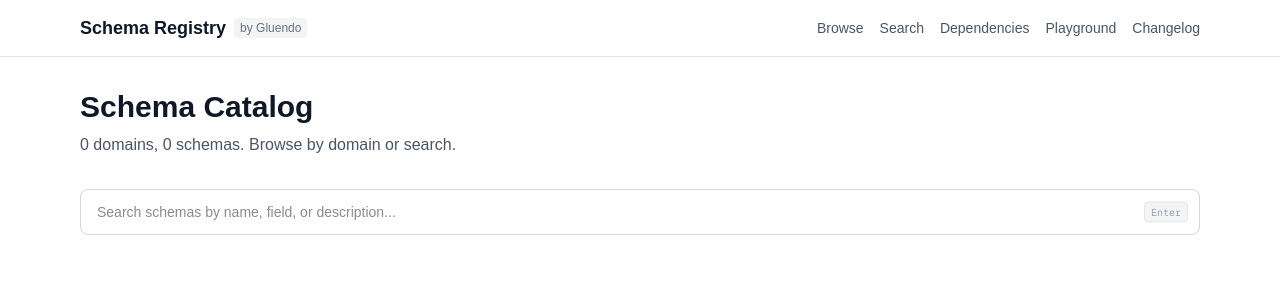
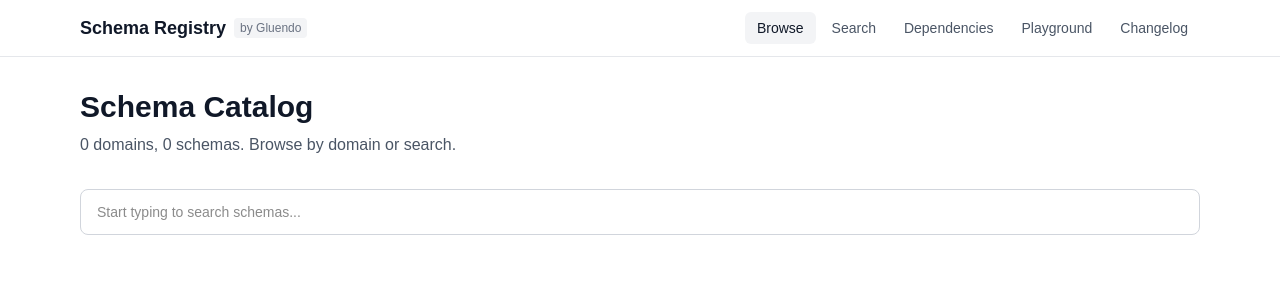
Before and after one commit to Gluendo/schema-registry, a Next.js app in the folder catalog/: page /schema-registry/ in a window 1280 px wide. Shown: the top 300 px of the page. Built offline with nearby package versions, Linux system fonts and the light colour scheme.

Commit message:
Active nav link highlighting + live search from home page
- Header: active page gets highlighted background (gray pill)
- Browse stays active when viewing domain/entity/version pages
- Home page search bar navigates to search page as you type (300ms debounce)

```diff
--- a/catalog/components/layout/Header.tsx
+++ b/catalog/components/layout/Header.tsx
@@ -1,31 +1,49 @@
+"use client";
+
 import Link from "next/link";
+import { usePathname } from "next/navigation";
+
+const navItems = [
+  { href: "/", label: "Browse" },
+  { href: "/search", label: "Search" },
+  { href: "/dependencies", label: "Dependencies" },
+  { href: "/playground", label: "Playground" },
+  { href: "/changelog", label: "Changelog" },
+];
 
 export function Header() {
+  const pathname = usePathname();
+
+  const isActive = (href: string) => {
+    if (href === "/") return pathname === "/" || pathname.startsWith("/domains");
+    return pathname.startsWith(href);
+  };
+
   return (
     <header className="sticky top-0 z-10 bg-white border-b border-gray-200">
       <div className="max-w-6xl mx-auto px-4 h-14 flex items-center justify-between">
         <Link href="/" className="flex items-center gap-2">
-          <span className="text-lg font-bold text-gray-900">Schema Registry</span>
+          <span className="text-lg font-bold text-gray-900">
+            Schema Registry
+          </span>
           <span className="text-xs bg-gray-100 text-gray-500 px-1.5 py-0.5 rounded">
             by Gluendo
           </span>
         </Link>
-        <nav className="flex items-center gap-4 text-sm">
-          <Link href="/" className="text-gray-600 hover:text-gray-900">
-            Browse
-          </Link>
-          <Link href="/search" className="text-gray-600 hover:text-gray-900">
-            Search
-          </Link>
-          <Link href="/dependencies" className="text-gray-600 hover:text-gray-900">
-            Dependencies
-          </Link>
-          <Link href="/playground" className="text-gray-600 hover:text-gray-900">
-            Playground
-          </Link>
-          <Link href="/changelog" className="text-gray-600 hover:text-gray-900">
-            Changelog
-          </Link>
+        <nav className="flex items-center gap-1 text-sm">
+          {navItems.map((item) => (
+            <Link
+              key={item.href}
+              href={item.href}
+              className={`px-3 py-1.5 rounded-md transition-colors ${
+                isActive(item.href)
+                  ? "bg-gray-100 text-gray-900 font-medium"
+                  : "text-gray-600 hover:text-gray-900 hover:bg-gray-50"
+              }`}
+            >
+              {item.label}
+            </Link>
+          ))}
         </nav>
       </div>
     </header>
--- a/catalog/components/layout/SearchBar.tsx
+++ b/catalog/components/layout/SearchBar.tsx
@@ -1,31 +1,27 @@
 "use client";
 
 import { useRouter } from "next/navigation";
-import { useState } from "react";
+import { useRef } from "react";
 
 export function SearchBar() {
   const router = useRouter();
-  const [query, setQuery] = useState("");
+  const timerRef = useRef<ReturnType<typeof setTimeout> | null>(null);
 
-  const handleSubmit = (e: React.FormEvent) => {
-    e.preventDefault();
-    if (query.trim()) {
-      router.push(`/search?q=${encodeURIComponent(query.trim())}`);
+  const handleChange = (value: string) => {
+    if (timerRef.current) clearTimeout(timerRef.current);
+    if (value.trim()) {
+      timerRef.current = setTimeout(() => {
+        router.push(`/search?q=${encodeURIComponent(value.trim())}`);
+      }, 300);
     }
   };
 
   return (
-    <form onSubmit={handleSubmit} className="relative">
-      <input
-        type="text"
-        value={query}
-        onChange={(e) => setQuery(e.target.value)}
-        placeholder="Search schemas by name, field, or description..."
-        className="w-full px-4 py-3 border border-gray-300 rounded-lg text-sm focus:outline-none focus:ring-2 focus:ring-blue-500 focus:border-transparent"
-      />
-      <kbd className="absolute right-3 top-1/2 -translate-y-1/2 px-1.5 py-0.5 bg-gray-100 border border-gray-200 rounded text-[10px] text-gray-400 font-mono">
-        Enter
-      </kbd>
-    </form>
+    <input
+      type="text"
+      onChange={(e) => handleChange(e.target.value)}
+      placeholder="Start typing to search schemas..."
+      className="w-full px-4 py-3 border border-gray-300 rounded-lg text-sm focus:outline-none focus:ring-2 focus:ring-blue-500 focus:border-transparent"
+    />
   );
 }
```
